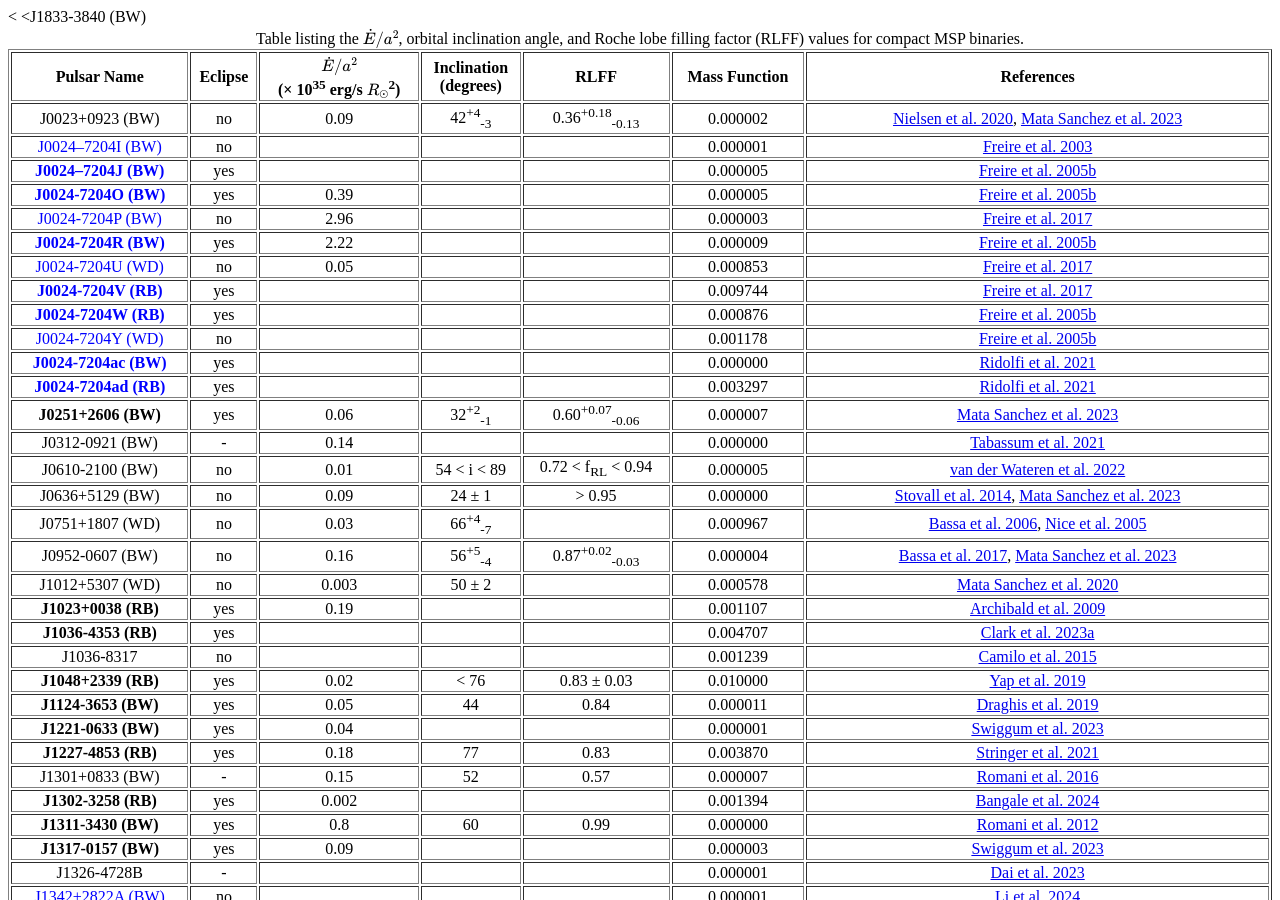
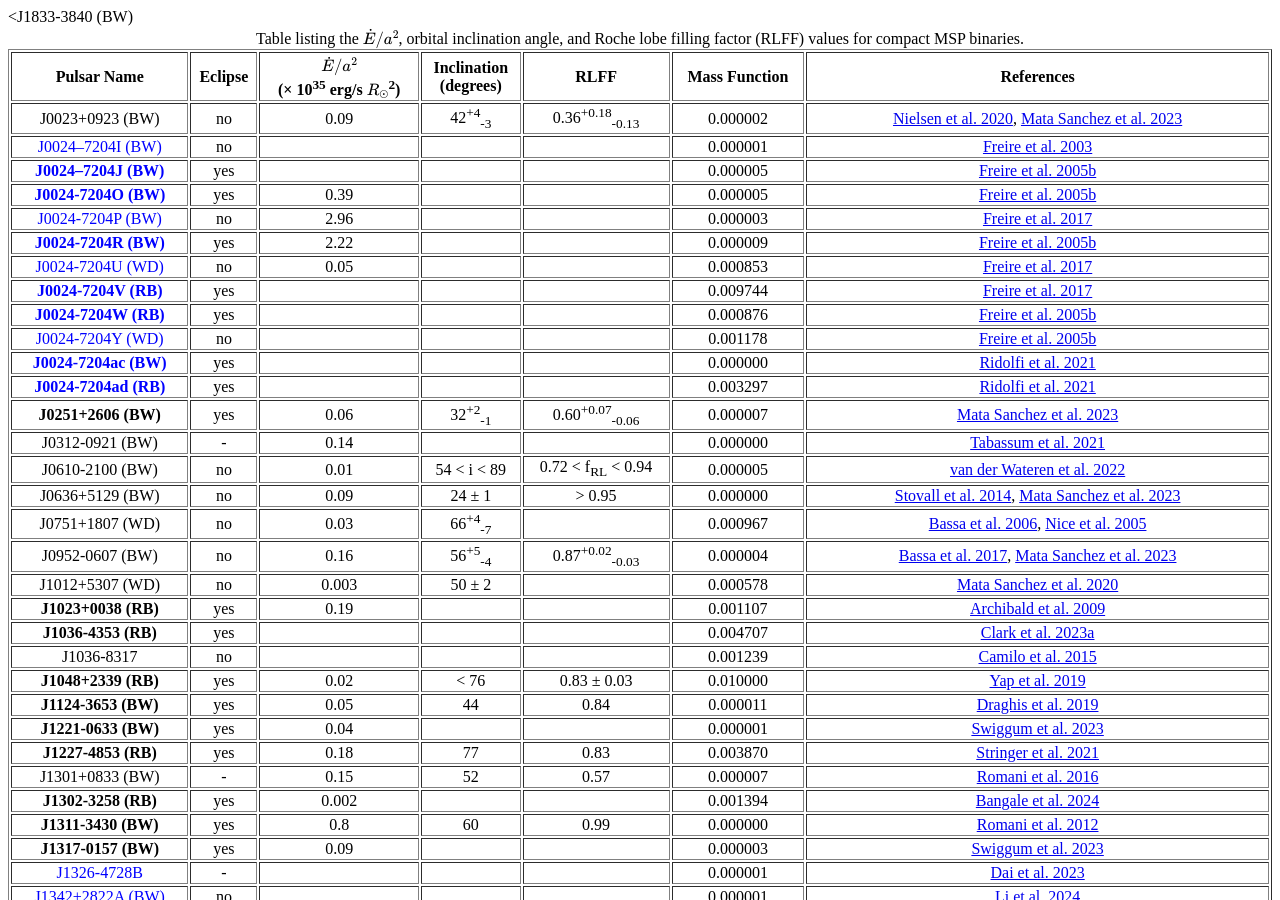
Before and after one commit to Sangitakumari123/Sangitakumari123.github.io, a Jekyll site: the page built from readme.md, in a window 1280 px wide and 900 px high. Built offline with Jekyll 4.4.1, drawn with Linux system fonts in a browser that asks for light colours; nearby versions of some CDN libraries; our own code applies the rules of GitHub Pages for plain Markdown files.

Commit message:
default.html

```diff
--- a/_layouts/default.html
+++ b/_layouts/default.html
@@ -291,7 +291,7 @@
                 <td><a href="="https://iopscience.iop.org/article/10.3847/1538-4357/acb43f">Swiggum et al. 2023</a></td>
             </tr>
             <tr>
-                <td>J1326-4728B</td>
+                <td style="color: blue;">J1326-4728B</td>
                 <td>-</td>
                 <td></td>
                 <td></td>
@@ -336,7 +336,7 @@
                 <td><a href="https://ui.adsabs.harvard.edu/abs/2016PhDT.......539S">Sanpa-Arsa 2016</a>, <a href="https://academic.oup.com/mnras/article/419/2/1752/989704?login=false">Keith et al. 2012</a>, <a href = "https://arxiv.org/abs/2407.17187" > Bobakov et al. 2024</a></td>
             </tr>
             <tr>
-                <td style="color: blue;" class="bold">J1518+0204C (BW)</td>
+                <td style="color: blue;"><strong>J1518+0204C (BW)</strong></td>
                 <td>yes</td>
                 <td>0.73</td>
                 <td></td>
@@ -435,7 +435,7 @@
                 <td><a href="https://academic.oup.com/mnras/article/502/2/1596/6104652?login=false">Zhao et al. 2021</a></td>
             </tr>
             <tr>
-                <<td style="color: blue;" class="bold">J1641+3627E (BW)</td>
+                <td style="color: blue;"><strong>J1641+3627E (BW)</strong></td>
                 <td>yes</td>
                 <td>0.35</td>
                 <td></td>
@@ -462,7 +462,7 @@
                 <td><a href="https://iopscience.iop.org/article/10.3847/2041-8213/abbc02">Nieder et al. 2020</a></td>
             </tr>
             <tr>
-                <td style="color: blue;" class="bold">J1701-3006B (RB)</td>
+                <td style="color: blue;"><strong>J1701-3006B (RB)</strong></td>
                 <td>yes</td>
                 <td></td>
                 <td></td>
@@ -480,7 +480,7 @@
                 <td><a href="https://iopscience.iop.org/article/10.1086/379190">Possenti et al. 2003</a></td>
             </tr>
       <tr>
-                <td style="color: blue;" class="bold">J1701-3006E (BW)</td>
+                <td style="color: blue;"><strong>J1701-3006E (BW)</strong></td>
                 <td>yes</td>
                 <td>1.78</td>
                 <td></td>
@@ -507,7 +507,7 @@
                 <td><a href="https://academic.oup.com/mnras/article/504/1/1407/6177676?login=false">Ridolfi et al. 2021</a></td>
             </tr>
       <tr>
-                <td style="color: blue;" class="bold">J1717+4308A (RB)</td>
+                <td style="color: blue;"><strong>J1717+4308A (RB)</strong></td>
                 <td>yes</td>
                 <td>0.26</td>
                 <td></td>
@@ -561,7 +561,7 @@
                 <td><a href="https://arxiv.org/abs/1101.4778">Bates et al. 2011</a></td>
             </tr>
       <tr>
-                <td style="color: blue;" class="bold">J1737-0314D (RB)</td>
+                <td style="color: blue;"><strong>J1737-0314D (RB)</strong></td>
                 <td>yes</td>
                 <td></td>
                 <td></td>
@@ -570,7 +570,7 @@
                 <td><a href="https://iopscience.iop.org/article/10.3847/2041-8213/ac0bbd">Pan et al. 2021</a></td>
             </tr>
             <tr>
-                <td style="color: blue;" class="bold">J1737-0314E (RB)</td>
+                <td style="color: blue;"><strong>J1737-0314E (RB)</strong></td>
                 <td>yes</td>
                 <td></td>
                 <td></td>
@@ -615,7 +615,7 @@
                 <td><a href="https://academic.oup.com/mnras/article/493/1/1063/5704405?login=false">Cameron et al. 2020</a></td>
             </tr>
       <tr>
-                <td style="color: blue;" class="bold">J1748-2021D (RB)</td>
+                <td style="color: blue;"><strong>J1748-2021D (RB)</strong></td>
                 <td>yes</td>
                 <td>0.02</td>
                 <td></td>
@@ -624,7 +624,7 @@
                 <td><a href="https://iopscience.iop.org/article/10.1086/526338">Freire et al. 2008</a></td>
             </tr>
             <tr>
-                <td style="color: blue;" class="bold">J1748-2446A (RB)</td>
+                <td style="color: blue;"><strong>J1748-2446A (RB)</strong></td>
                 <td>yes</td>
                 <td></td>
                 <td></td>
@@ -651,7 +651,7 @@
                 <td><a href="https://iopscience.iop.org/article/10.3847/1538-4357/aa7ed7">Prager et al. 2017</a></td>
             </tr>
             <tr>
-                <td style="color: blue;" class="bold">J1748-2446O (BW)</td>
+                <td style="color: blue;"><strong>J1748-2446O (BW)</strong></td>
                 <td>yes</td>
                 <td></td>
                 <td></td>
@@ -660,7 +660,7 @@
                 <td><a href="https://www.science.org/doi/10.1126/science.1108632">Ransom et al. 2005</a></td>
             </tr>
             <tr>
-                <td style="color: blue;" class="bold">J1748-2446P (RB)</td>
+                <td style="color: blue;"><strong>J1748-2446P (RB)</strong></td>
                 <td>yes</td>
                 <td></td>
                 <td></td>
@@ -750,7 +750,7 @@
                 <td><a href="https://iopscience.iop.org/article/10.3847/1538-4357/abd7a1">Deneva et al. 2021</a></td>
             </tr>
             <tr>
-                <td>J1807-2459A (BW)</td>
+                <td style="color: blue;">J1807-2459A (BW)</td>
                 <td>no</td>
                 <td></td>
                 <td></td>
@@ -786,7 +786,7 @@
                 <td><a href="https://ui.adsabs.harvard.edu/abs/2006MsT..........5B">Begin 2006</a></td>
             </tr>
             <tr>
-                <td style="color: blue;" class="bold">J1824-2452H (RB)</td>
+                <td style="color: blue;"><strong>J1824-2452H (RB)</strong></td>
                 <td>yes</td>
                 <td></td>
                 <td></td>
@@ -795,7 +795,7 @@
                 <td><ahref="https://ui.adsabs.harvard.edu/abs/2006MsT..........5B">Begin 2006</a></td>
             </tr>
       <tr>
-                <td style="color: blue;" class="bold">J1824-2452I (RB)</td>
+                <td style="color: blue;"><strong>J1824-2452I (RB)</strong></td>
                 <td>yes</td>
                 <td></td>
                 <td></td>
```
